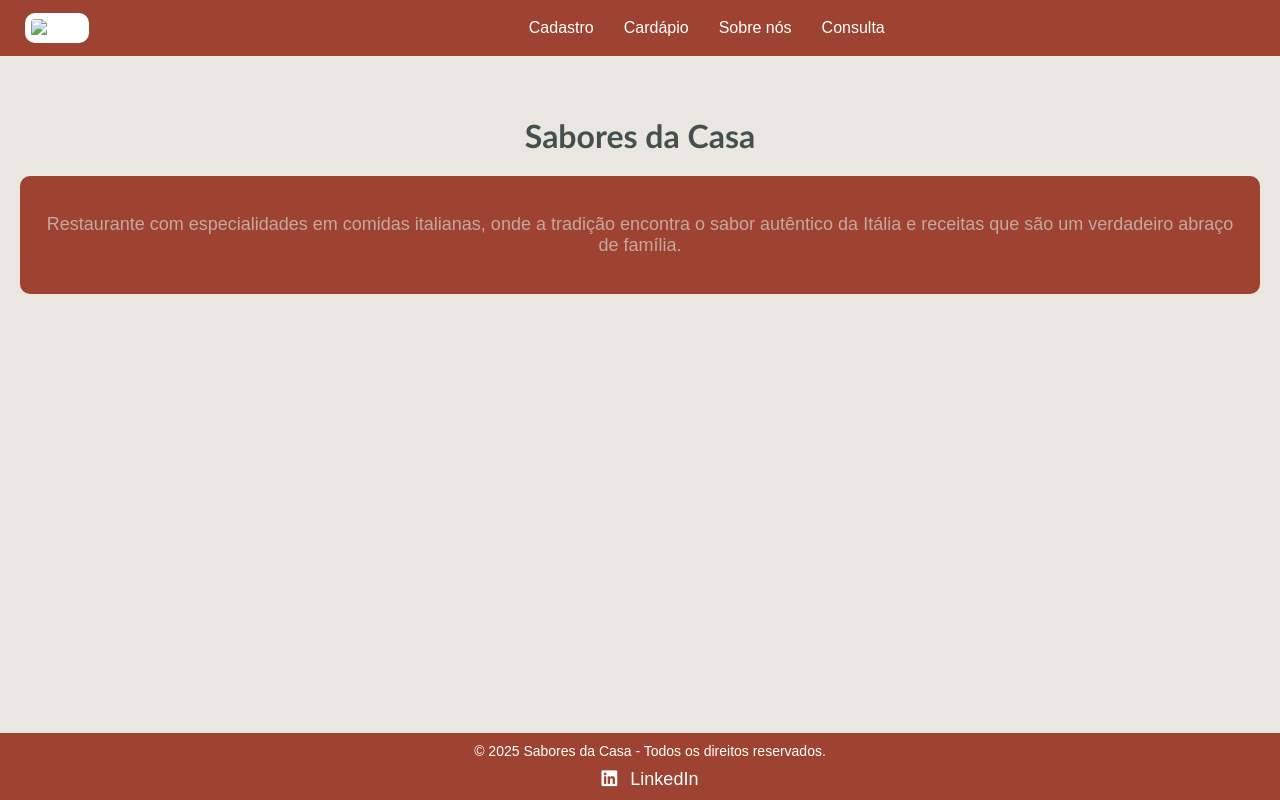
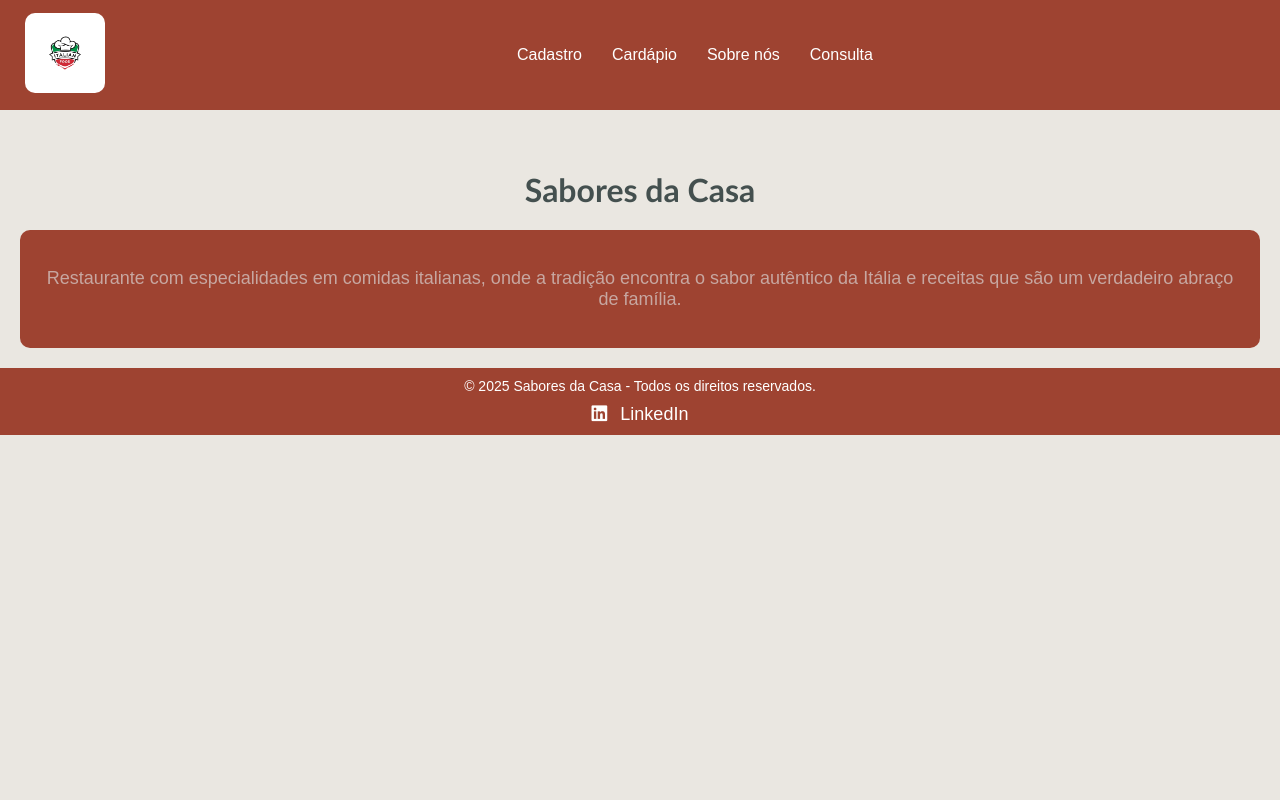
Before and after one commit to lucasantoniog/Criacao-de-site, a plain HTML site: page index.html in a window 1280 px wide. Drawn offline with Linux system fonts and the light colour scheme.

Commit message:
melhorias

```diff
--- a/index.html
+++ b/index.html
@@ -13,7 +13,8 @@
 <body>
 
     <div id="navbar">
-        <a href=""><img id="logo" src="/SiteExercicio/image-removebg-preview.png" alt="Logo"></a>
+        <div class="navbar-container">
+            <a href=""><img id="logo" src="/image-removebg-preview.png" alt="Logo"></a>
 
             <div class="nav-links">
                 <a href="cadastro.html">Cadastro</a>
@@ -21,26 +22,24 @@
                 <a href="sobre.html">Sobre nós</a>
                 <a href="consulta.html">Consulta</a>
             </div>
-        <div> </div>
+        </div>
     </div>
 
     <h1 id="nome">Sabores da Casa</h1>
 
-
     <div id="sumary">
-        <p id="resumo">Restaurante com especialidades em comidas italianas, onde a tradição encontra o sabor autêntico da Itália e receitas que são um verdadeiro abraço de família.</p>
+        <p id="resumo">Restaurante com especialidades em comidas italianas, onde a tradição encontra o sabor autêntico
+            da Itália e receitas que são um verdadeiro abraço de família.</p>
     </div>
-
-
+    <div class="rodape">
         <div id="footer">
             <p>&copy; 2025 Sabores da Casa - Todos os direitos reservados.</p>
-
 
             <a href="https://www.linkedin.com/in/lucasagoncalves/" target="_blank" id="linkedin-link">
                 <i class="fab fa-linkedin"></i> LinkedIn
             </a>
         </div>
-
+    </div>
 </body>
 
 </html>
--- a/style.css
+++ b/style.css
@@ -1,3 +1,6 @@
+* {
+    box-sizing: border-box;
+}
 body {
     background-color: #eae7e1;
     font-family: Arial, sans-serif;
@@ -5,18 +8,24 @@ body {
     padding: 0;
 }
 
-
 #navbar {
     background-color: #9e4331;
     overflow: hidden;
-
     width: 100%;
     top: 0;
     z-index: 10;
     display: flex;
     align-items: center;
+    padding: 5px 10px;
+}
+
+#navbar .navbar-container {
+    width: 100%;
+    display: flex;
+    align-items: center;
     justify-content: space-between;
-    padding: 5px 10px;
+    max-width: 100%;
+    margin: 0 auto;
 }
 
 #navbar a {
@@ -30,22 +39,19 @@ body {
 #navbar .nav-links {
     display: flex;
     justify-content: center;
-    flex-grow: 1;
+    flex-grow: 1; /* Faz com que os links ocupem o espaço restante */
 }
 
 #navbar a:hover {
     background-color: #5a2e26;
 }
 
-
 #logo {
     width: 80px;
-    margin-right: 20px;
     background-color: white;
     border-radius: 10px;
     padding: 6px;
 }
-
 
 #nome {
     text-align: center;
@@ -53,7 +59,6 @@ body {
     font-family: 'Trebuchet MS', 'Lucida Sans Unicode', 'Lucida Grande', 'Lucida Sans', Arial, sans-serif;
     margin-top: 60px;
 }
-
 
 #sumary {
     background-color: #9e4331;
@@ -68,22 +73,21 @@ body {
     font-size: 18px;
 }
 
-
 #footer {
     background-color: #9e4331;
     color: white;
     text-align: center;
     padding: 10px;
-    position: fixed;
-    bottom: 0;
-    width: 100%;
     font-size: 14px;
+
+
+
 }
 
 #footer p {
     margin: 0;
+
 }
-
 
 #linkedin-link {
     display: inline-block;
@@ -101,9 +105,11 @@ body {
     margin-right: 8px;
 }
 
-
 #lucas {
     width: 250px;
     height: 250px;
     border-radius: 100%;
 }
+.rodape {
+
+}
```
Lines whose indentation alone changed are shown as unchanged.
